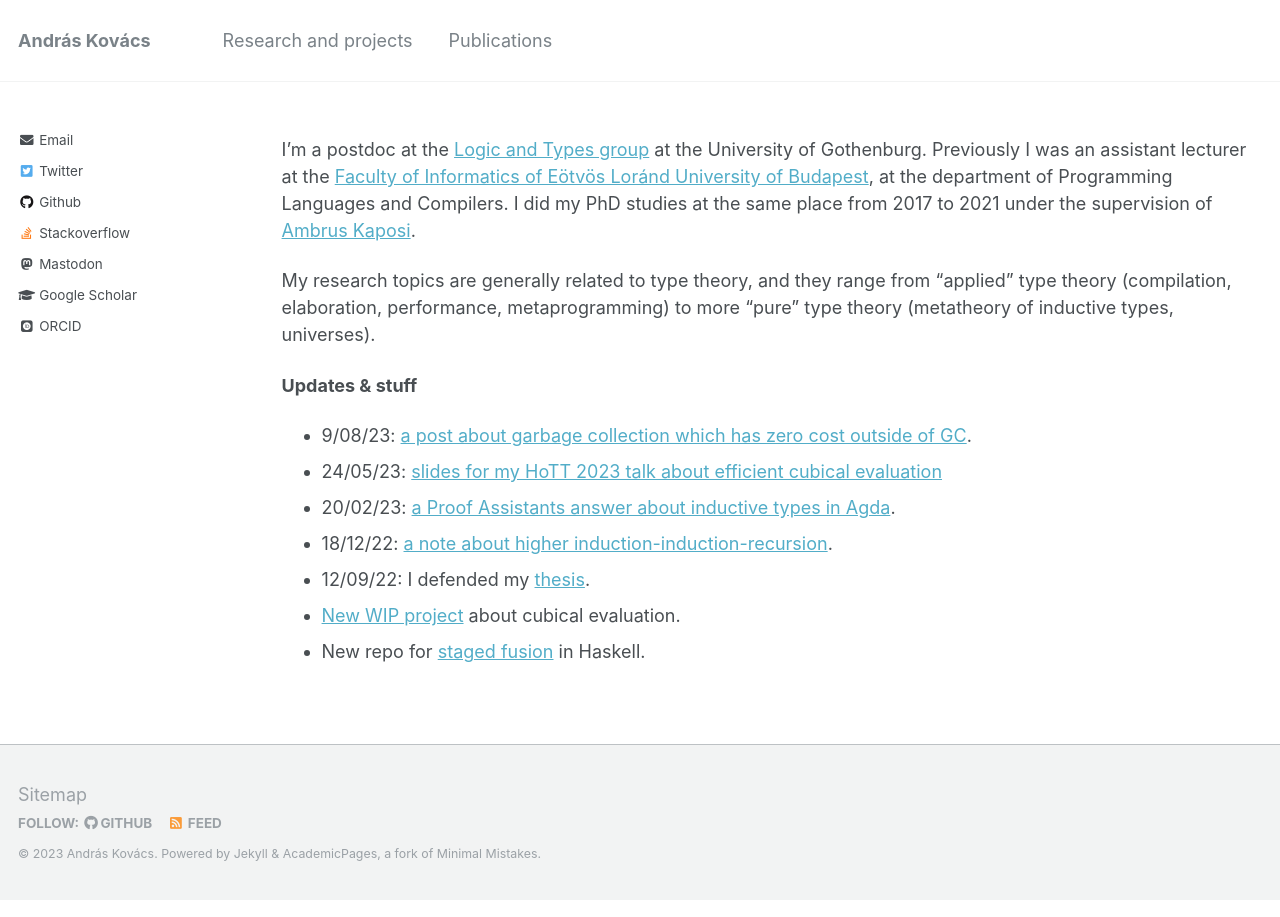
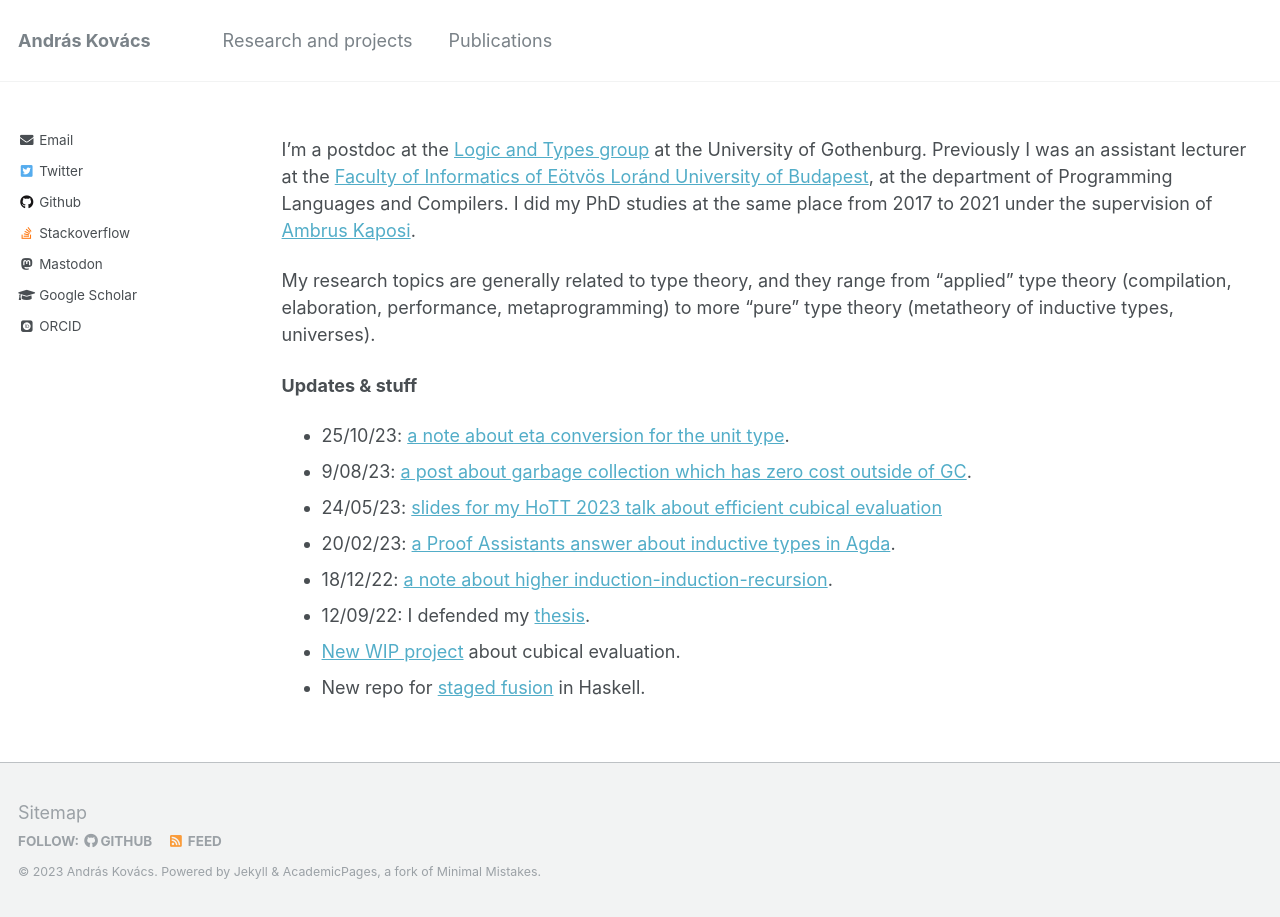
Before and after one commit to AndrasKovacs/AndrasKovacs.github.io, a Jekyll site: the page built from _pages/about.md, in a window 1280 px wide. Built offline with Jekyll 4.4.1, drawn with Linux system fonts in a browser that asks for light colours; some web fonts are replaced.

Commit message:
Add unit eta note to new stuff

```diff
--- a/_pages/about.md
+++ b/_pages/about.md
@@ -22,6 +22,7 @@ to more "pure" type theory (metatheory of inductive types, universes).
 
 **Updates & stuff**
 
+- 25/10/23: [a note about eta conversion for the unit type](https://gist.github.com/AndrasKovacs/f268c0311437f7a8759d5bac57495f8b).
 - 9/08/23: [a post about garbage collection which has zero cost outside of GC](https://gist.github.com/AndrasKovacs/fc9e20b0976b7e236b5899fde8f5c95d).
 - 24/05/23: [slides for my HoTT 2023 talk about efficient cubical evaluation](pdfs/hott23prez.pdf)
 - 20/02/23: [a Proof Assistants answer about inductive types in Agda](https://proofassistants.stackexchange.com/a/2002/72).
```
